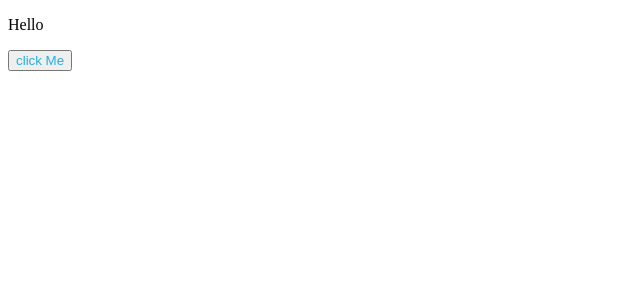
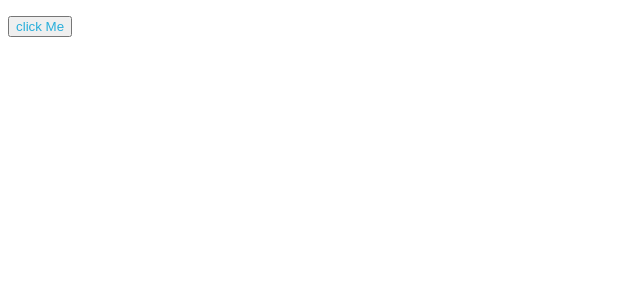
Before and after one commit to Akshitha-Ajalade/React-Practice-Assignments---Button-Action-with-Class-Component, a React app: page / in a window 1280 px wide. Shown: the top 300 px of the page, without its empty margins (0-640 px from the left). Built offline with nearby package versions, Linux system fonts and the light colour scheme.

Commit message:
updated code

```diff
--- a/src/components/App.js
+++ b/src/components/App.js
@@ -5,7 +5,7 @@ class App extends Component {
   constructor(props) {
     super(props);
     this.state = {
-      paragraph: "Hello"
+      paragraph: " "
     };
   }
 
```
